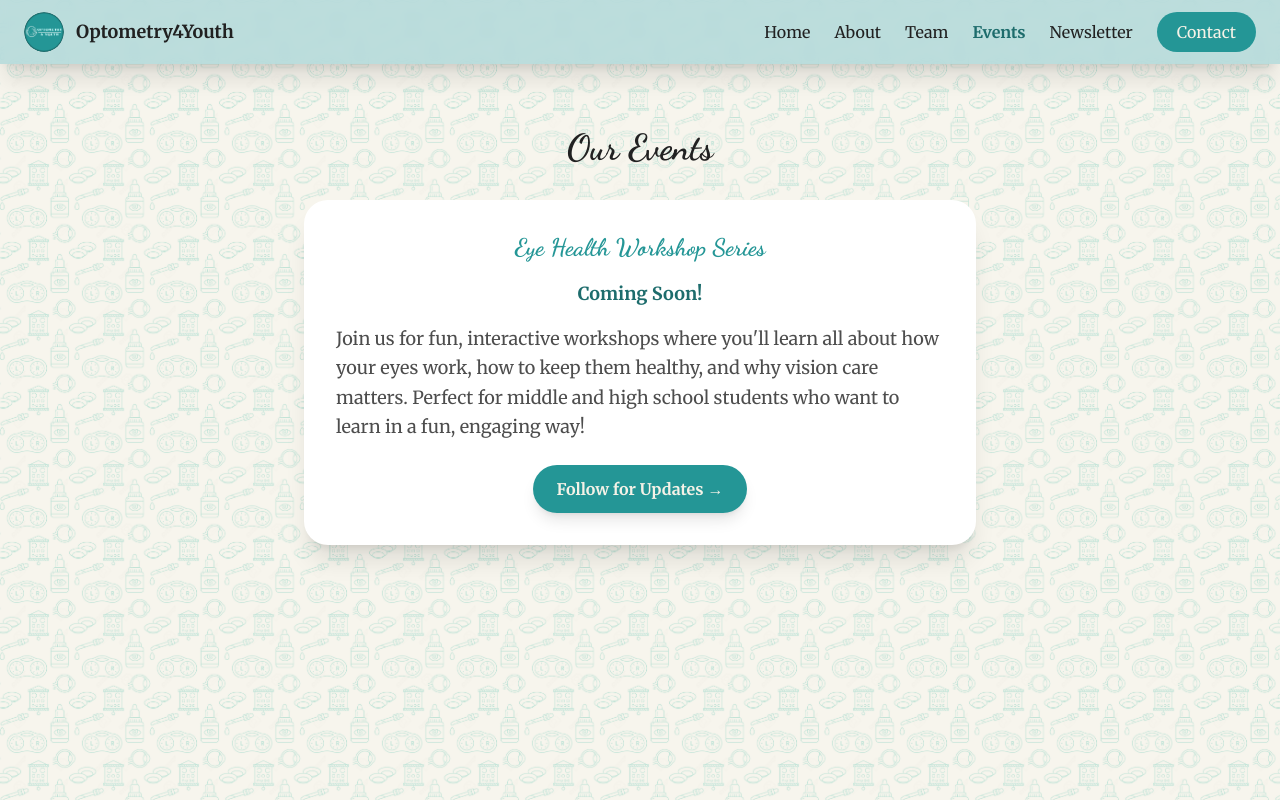
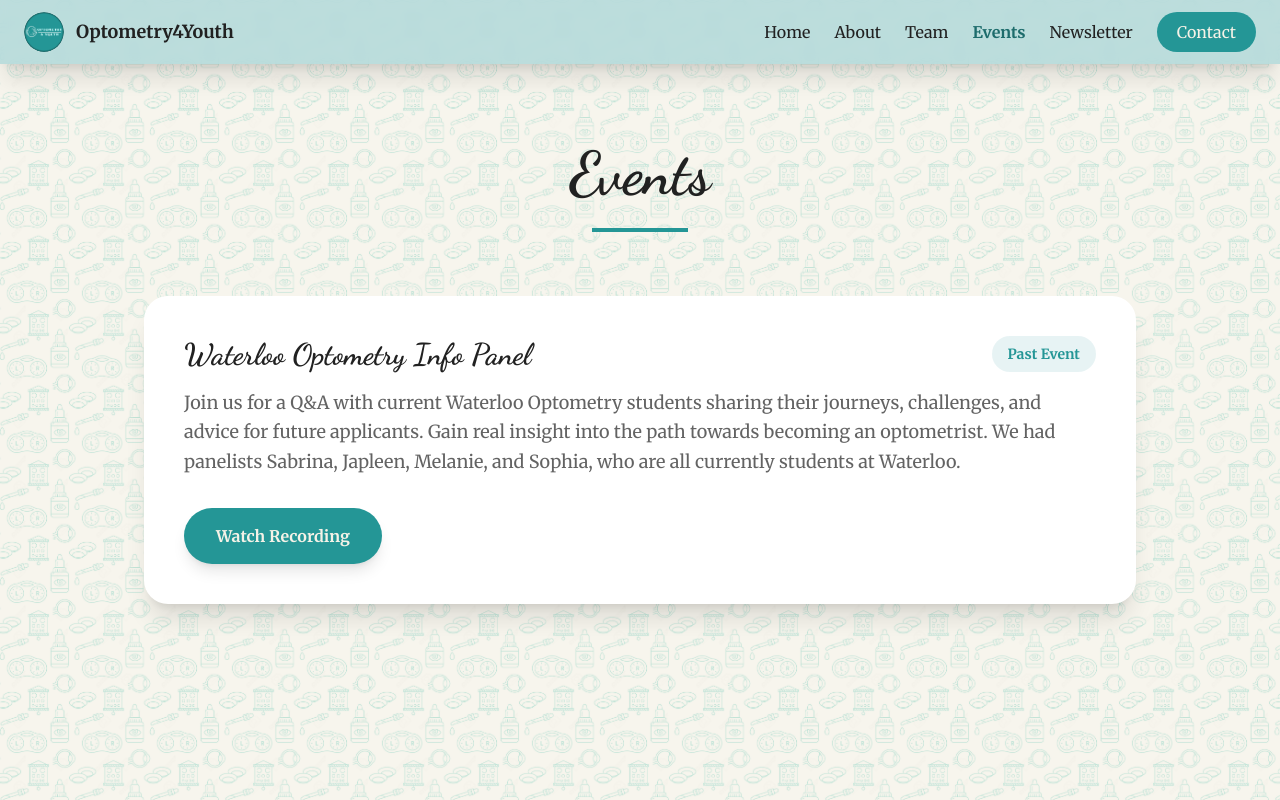
Before and after one commit to dhriti-desai/Optometry4Youth, a React (Vite) app: page /events in a window 1280 px wide. Shown: the top 800 px of the page. Built offline with nearby package versions, Linux system fonts and the light colour scheme; the HTML template or start-up script is replaced by a standard one.

Commit message:
Add Waterloo Optometry Info Panel to Events page

```diff
--- a/src/pages/Events.jsx
+++ b/src/pages/Events.jsx
@@ -2,42 +2,45 @@
 
 const events = [
   {
-    title: "Eye Health Workshop Series",
-    date: "Coming Soon!",
-    time: "Interactive Workshops",
-    location: "",
-    description: "Join us for fun, interactive workshops where you'll learn all about how your eyes work, how to keep them healthy, and why vision care matters. Perfect for middle and high school students who want to learn in a fun, engaging way!"
+    title: "Waterloo Optometry Info Panel",
+    date: "Past Event",
+    description: "Join us for a Q&A with current Waterloo Optometry students sharing their journeys, challenges, and advice for future applicants. Gain real insight into the path towards becoming an optometrist. We had panelists Sabrina, Japleen, Melanie, and Sophia, who are all currently students at Waterloo.",
+    recording: "https://drive.google.com/drive/folders/13xxdYmAAjYDPFWy2CcPtrzF4PH1PZKZR?usp=sharing"
   }
 ]
 
 export default function Events() {
   return (
-    <div className="container mx-auto px-4 py-12 min-h-screen">
-      <div className="max-w-6xl mx-auto">
-        <h1 className="text-4xl font-bold text-dark-charcoal mb-8 text-center animate-fade-in">Our Events</h1>
+    <div className="min-h-screen">
+      <div className="container mx-auto px-4 py-16 max-w-5xl">
+        <div className="text-center mb-16 animate-fade-in">
+          <h1 className="text-5xl md:text-6xl font-bold text-dark-charcoal mb-6">Events</h1>
+          <div className="w-24 h-1 bg-teal mx-auto"></div>
+        </div>
 
-        <div className="flex justify-center">
-          <div className="max-w-2xl w-full">
+        <div className="space-y-8">
           {events.map((event, index) => (
             <div
               key={index}
-                className="bg-white rounded-3xl shadow-xl p-8 hover:shadow-2xl hover:scale-105 transition-all animate-fade-in"
+              className="bg-white rounded-3xl shadow-xl p-10 hover:shadow-2xl transition-all animate-fade-in"
             >
-                <h3 className="text-2xl font-bold text-teal mb-4 text-center">{event.title}</h3>
-                <div className="text-center text-deep-teal mb-4">
-                  <p className="text-lg font-semibold">{event.date}</p>
+              <div className="flex items-start justify-between mb-4">
+                <h3 className="text-3xl font-bold text-dark-charcoal">{event.title}</h3>
+                <span className="text-sm font-semibold text-teal bg-light-teal/30 px-4 py-2 rounded-full">{event.date}</span>
               </div>
-                <p className="text-dark-charcoal/80 text-lg leading-relaxed mb-6">{event.description}</p>
-                <div className="text-center">
-                  <a href="https://www.instagram.com/optometry4youth/" target="_blank" rel="noopener noreferrer" className="inline-block bg-teal text-warm-white px-6 py-3 rounded-full hover:bg-deep-teal hover:scale-105 transition-all font-semibold shadow-lg">
-                    Follow for Updates →
+              <p className="text-dark-charcoal/70 text-lg leading-relaxed mb-8">{event.description}</p>
+              <a
+                href={event.recording}
+                target="_blank"
+                rel="noopener noreferrer"
+                className="inline-block bg-teal text-warm-white px-8 py-4 rounded-full hover:bg-deep-teal hover:scale-105 transition-all font-semibold shadow-lg"
+              >
+                Watch Recording
               </a>
-                </div>
             </div>
           ))}
         </div>
       </div>
     </div>
-    </div>
   )
 }
```
Lines whose indentation alone changed are shown as unchanged.
